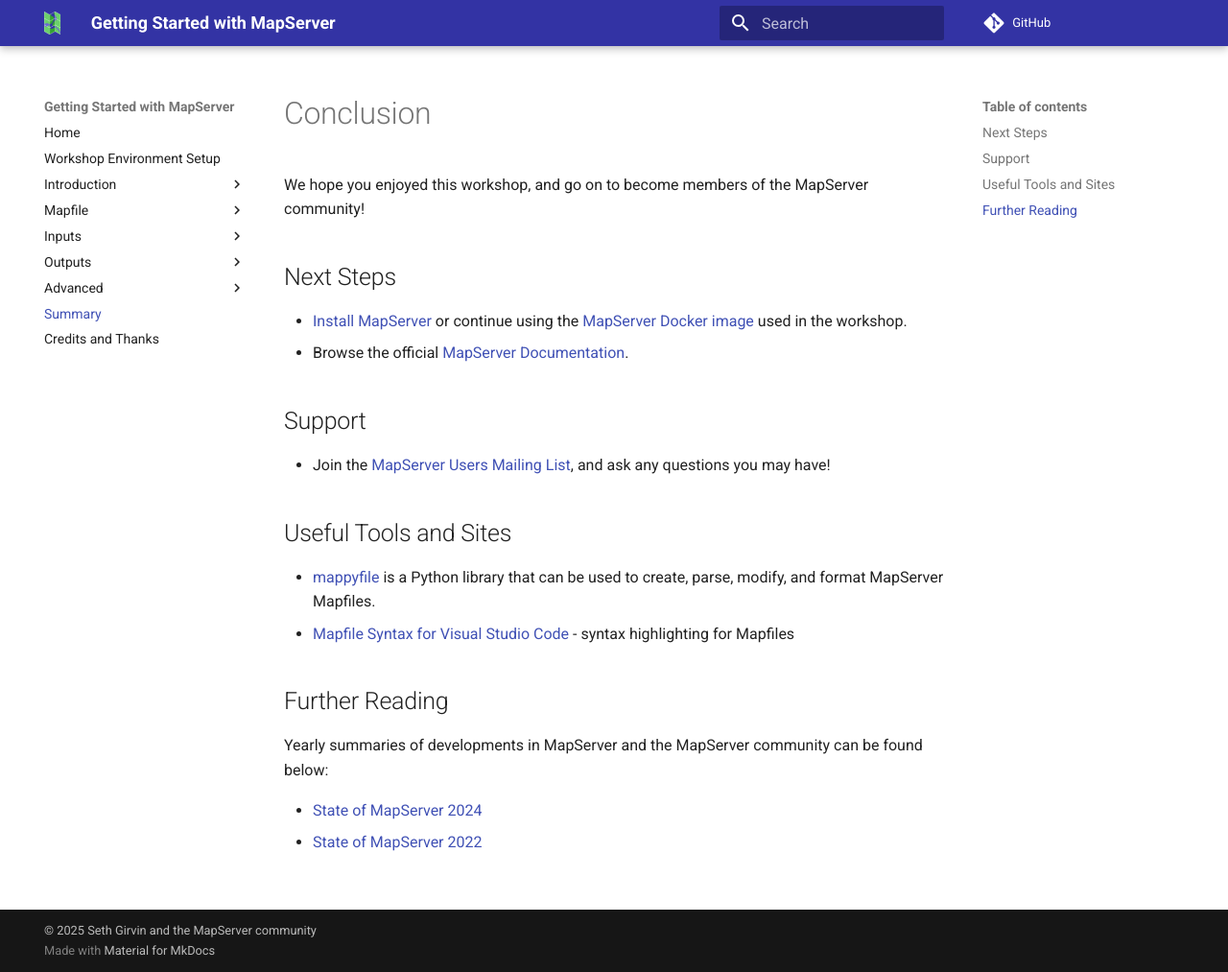
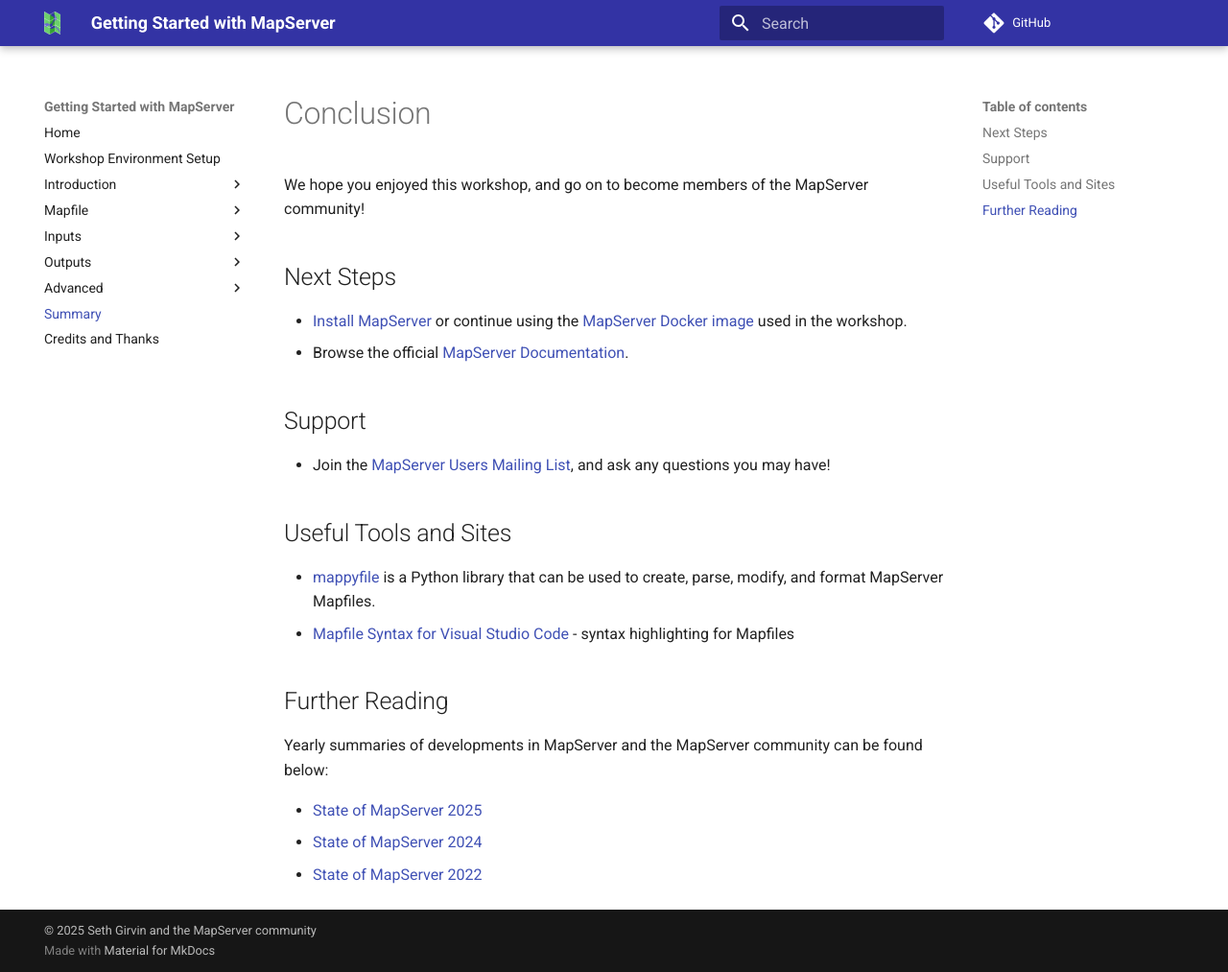
Before and after one commit to geographika/getting-started-with-mapserver, an MkDocs documentation site: the page built from workshop/content/docs/summary.md, in a window 1280 px wide and 1013 px high. Shown: the whole window at 96% size. Built offline with MkDocs 1.6.1 and Material for MkDocs 9.7.7, drawn with Linux system fonts in a browser that asks for light colours; comment, search, counter and statistics services are not loaded.

Commit message:
Add 2025 slides

```diff
--- a/workshop/content/docs/summary.md
+++ b/workshop/content/docs/summary.md
@@ -23,5 +23,6 @@
 Yearly summaries of developments in MapServer and the MapServer community
 can be found below:
 
+- [State of MapServer 2025](https://geographika.github.io/mapserver-state-2025/)
 - [State of MapServer 2024](https://geographika.github.io/mapserver-state-2024/)
 - [State of MapServer 2022](https://geographika.github.io/mapserver-state-2022/)
```
